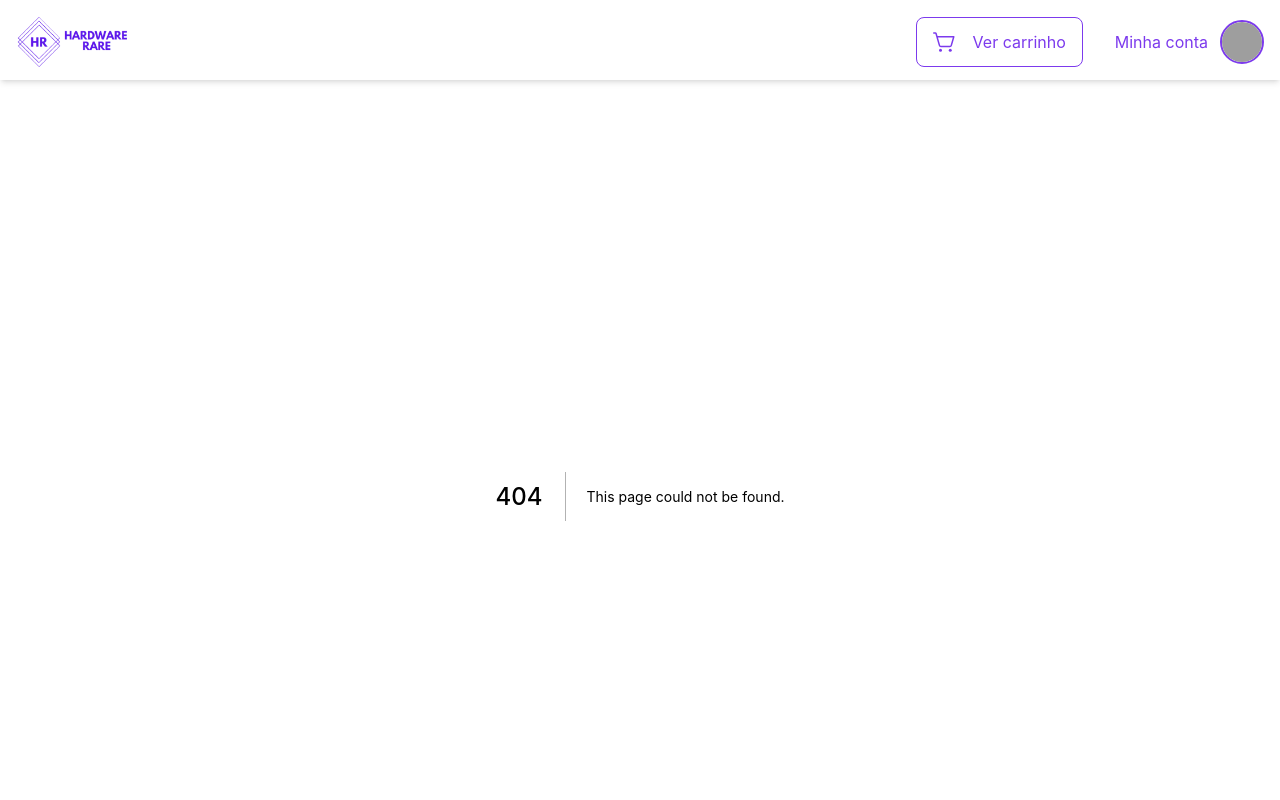
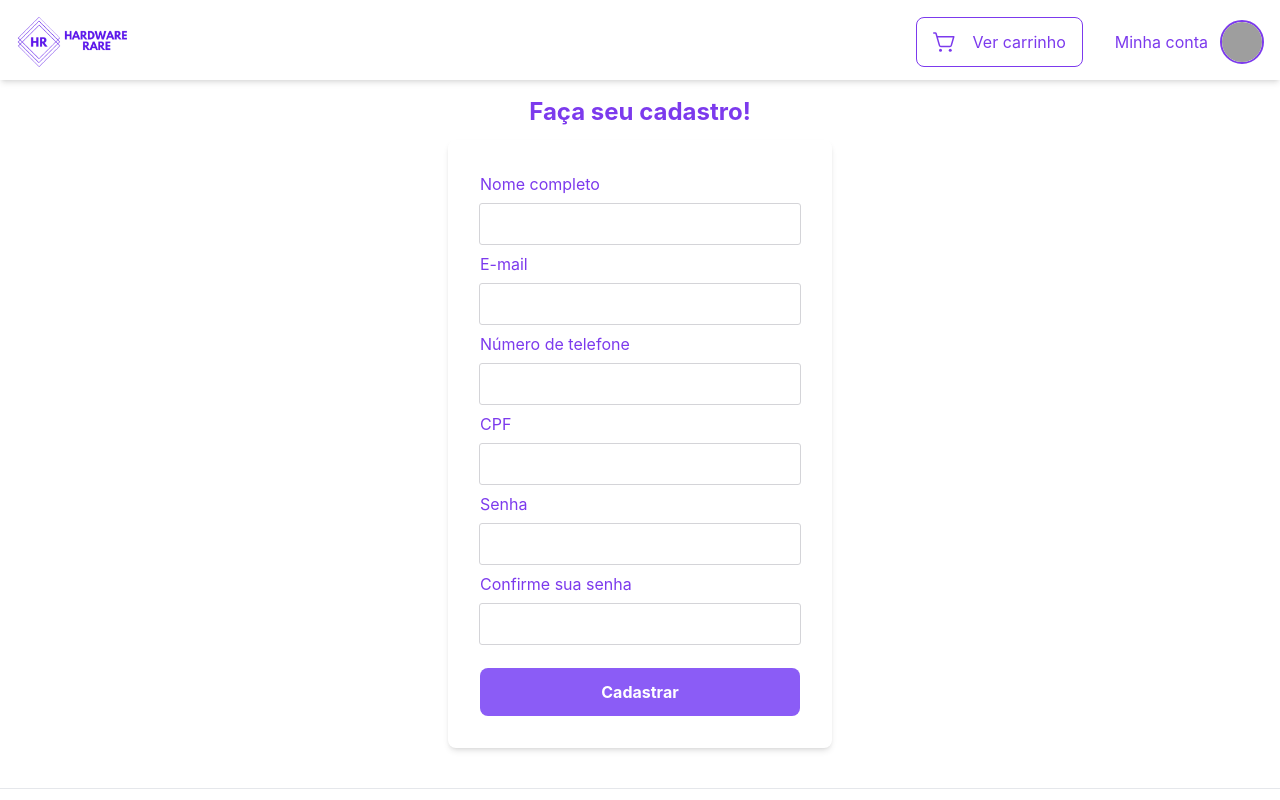
Before and after one commit to yuripiresalves/hardware-rare, a Next.js app in the folder frontend/: page /cadastro in a window 1280 px wide. Before the commit this address had no page. Shown: the top 800 px of the page. Built offline with nearby package versions, Linux system fonts and the light colour scheme; grey boxes are pictures that could not be loaded.

Commit message:
Register page

```diff
--- /dev/null
+++ b/frontend/src/components/Input.tsx
@@ -0,0 +1,19 @@
+interface InputProps{
+    label:string;
+    id:string;
+    type:string;
+}
+export function Input(props:InputProps) {
+  return (
+    <div className="flex flex-col gap-2">
+      <label htmlFor={props.id} className="text-violet-600">
+        {props.label}
+      </label>
+      <input
+        id={props.id}
+        type={props.type}
+        className="outline outline-1 outline-zinc-300 rounded-sm p-2 text-zinc-900"
+      />
+    </div>
+  );
+}
--- /dev/null
+++ b/frontend/src/pages/cadastro.tsx
@@ -0,0 +1,28 @@
+import type { NextPage } from 'next';
+import { FormEvent } from 'react';
+import { Input } from '../components/Input';
+
+const Register: NextPage = () => {
+  function handleSubmit(event: FormEvent){
+    event.preventDefault()
+    alert('Cadastro feito!')
+  }
+  return (
+    <>
+      <div className='flex items-center flex-col gap-3'>
+        <h1 className='text-violet-600 font-bold text-2xl'>Faça seu cadastro!</h1>
+        <form className='w-96 shadow-md p-8 rounded-lg flex flex-col gap-2'>
+            <Input label="Nome completo" type="text" id="name"/>
+            <Input label="E-mail" type="email" id="email"/>
+            <Input label="Número de telefone" type="text" id="phone"/>
+            <Input label="CPF" type="text" id="cpf"/>
+            <Input label="Senha" type="password" id="password"/>
+            <Input label="Confirme sua senha" type="password" id="passwordconfirm"/>
+            <button onClick={handleSubmit} className='bg-violet-500 p-3 text-white font-bold rounded-lg mt-4 hover:bg-violet-600 hover:transition-all'>Cadastrar</button>
+        </form>
+      </div>
+    </>
+  );
+};
+
+export default Register;
```
